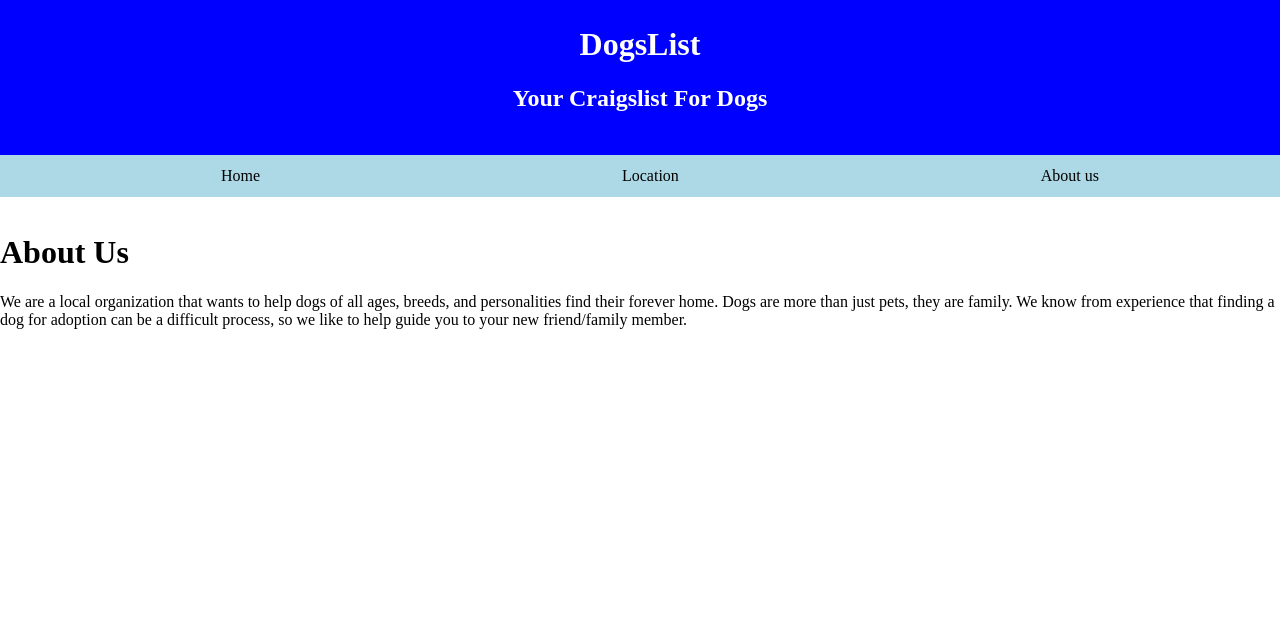
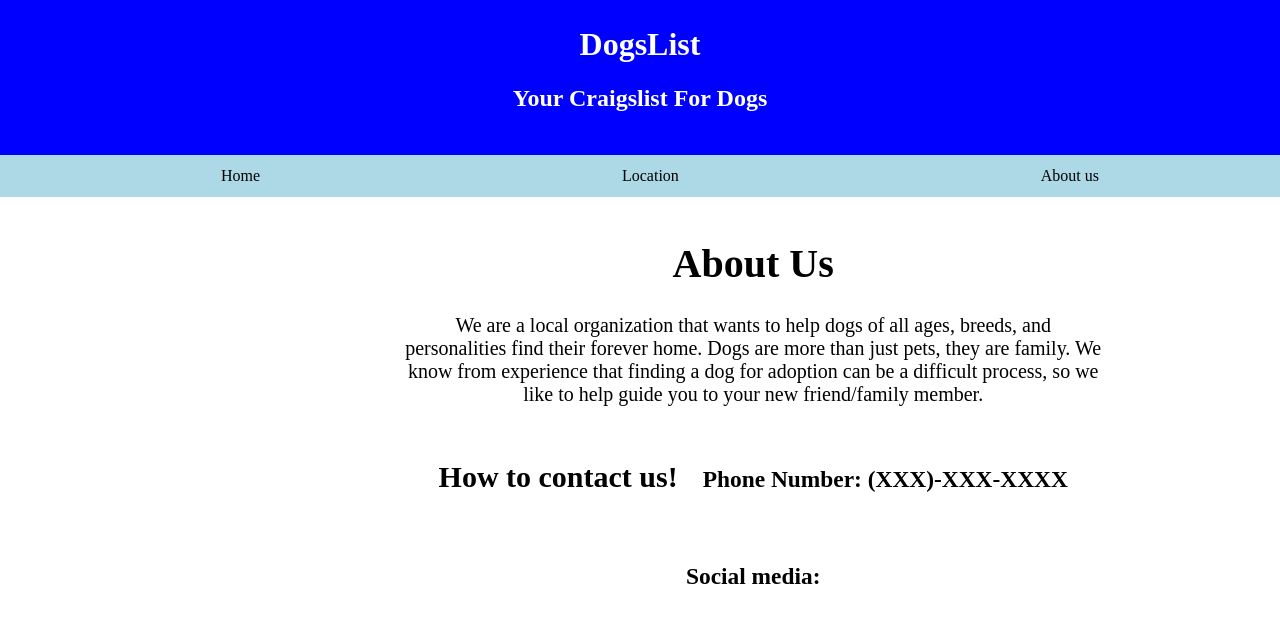
Before and after one commit to stevendombrowski/Phase-1-Project-V2, a plain HTML site: page index.html in a window 1280 px wide. Both pictures are taken after a click on the item "About us". Shown: the top 622 px of the page. Drawn offline with Linux system fonts and the light colour scheme.

Commit message:
Location and About us tab CSS work

```diff
--- a/index.css
+++ b/index.css
@@ -63,8 +63,21 @@ color: black;
     text-align: center;
     background-color: white;
 }
+.locationText{
+  text-align: center;
+}
 
+.about{
+  text-align: center;
+  padding-left: 31.5%;
+  width:700px;
+  font-size: 20px;
 
+}
+.contact{
+  display: inline-block;
+  padding:10px
+}
 
 
 .dark {
--- a/index.html
+++ b/index.html
@@ -26,12 +26,17 @@
 <body>
     <div class="tab-content">
         <div id="home" class="active" data-tab-content></div>
-            <div id="location" data-tab-content>
-            <h1>This is where we are located!</h1>
+            <div id="location" data-tab-content class="location">
+            <h1 class="locationText">This is where we are located!</h1>
+            <p style="text-align:center;"><iframe
+                src="https://www.google.com/maps/embed?pb=!1m18!1m12!1m3!1d3068.6176000574183!2d-75.05302088365863!3d39.725775779451496!2m3!1f0!2f0!3f0!3m2!1i1024!2i768!4f13.1!3m3!1m2!1s0x89c6d419ca13a7a5%3A0xe84bf0932a9e4c27!2sEarthWise%20Pet%2F%20Turnersville!5e0!3m2!1sen!2sus!4v1647909308150!5m2!1sen!2sus" width="1450"  height="1200" style="border:0;" allowfullscreen="" id="map" loading="lazy"></iframe></p>
              </div>
-                <div id="about" data-tab-content>
+                <div id="about" data-tab-content class="about">
                     <h1>About Us</h1>
                     <p>We are a local organization that wants to help dogs of all ages, breeds, and personalities find their forever home. Dogs are more than just pets, they are family. We know from experience that finding a dog for adoption can be a difficult process, so we like to help guide you to your new friend/family member.</p>
+                    <h2 class="contact">How to contact us!</h2>
+                    <h3 class="contact">Phone Number: (XXX)-XXX-XXXX</h3>
+                    <h3 class="contact">Social media: </h3>
                 </div>
 
     </div>
```
